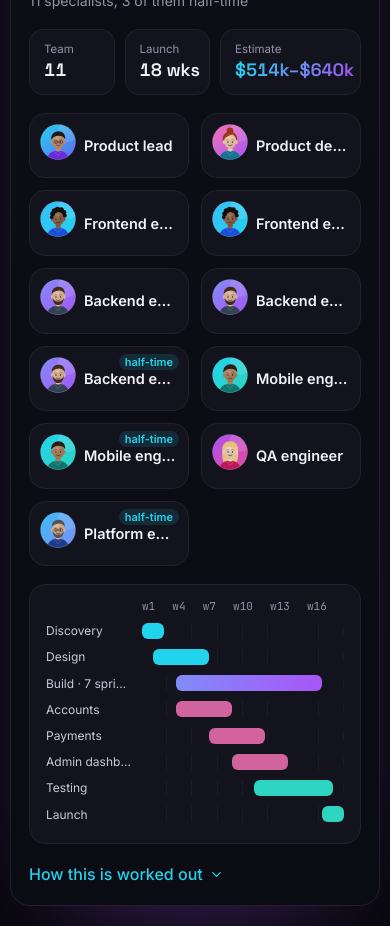
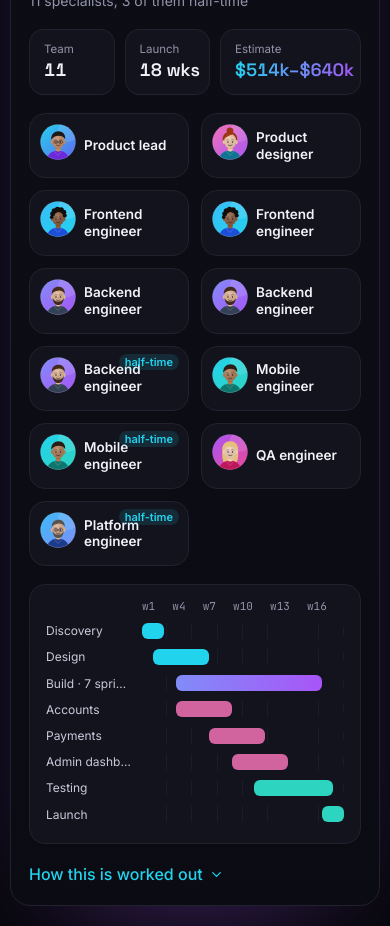
Before and after one commit to tahamukhtar20/outlier, a React (Vite) app: page / in a window 390 px wide. Shown: the part 1400-2326 px from the top of the page. Built offline with nearby package versions, Linux system fonts and the light colour scheme.

Commit message:
Let role names wrap on phones

```diff
--- a/src/styles.css
+++ b/src/styles.css
@@ -967,4 +967,9 @@ input[type="range"]::-moz-range-thumb {
   .who small {
     display: none;
   }
+  .who b {
+    white-space: normal;
+    font-size: 13.5px;
+    line-height: 1.25;
+  }
 }
```
